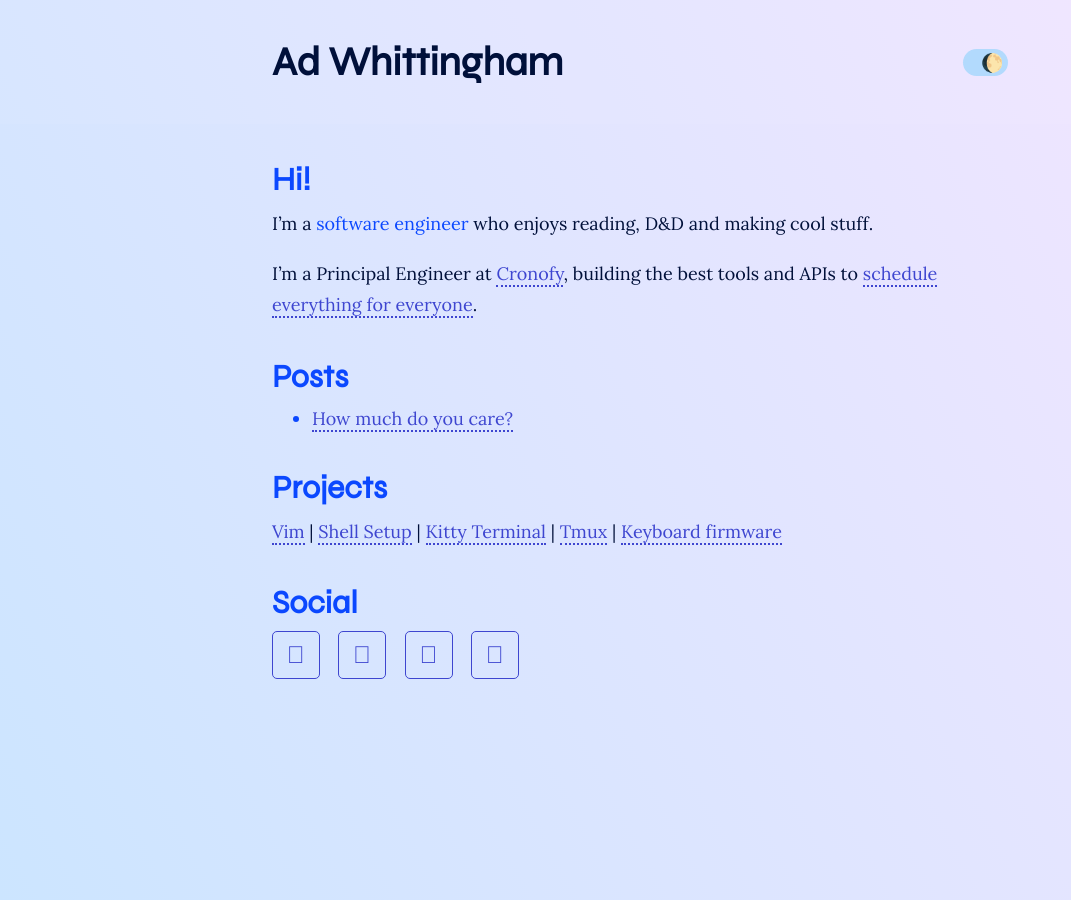
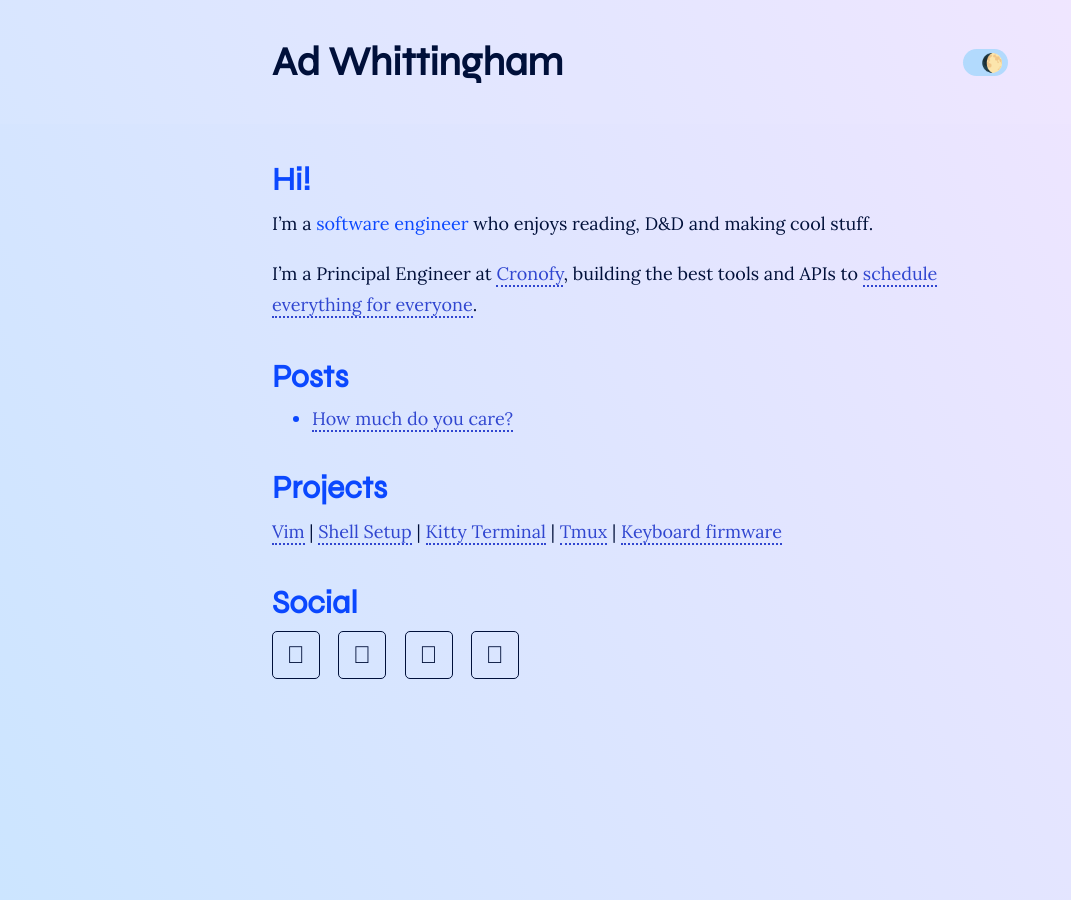
Before and after one commit to AdamWhittingham/personal-site, a Jekyll site: the page built from index.md, in a window 1280 px wide. Shown: the whole page, without its empty margins (0-1071 px from the left). Built offline with Jekyll 4.4.1, drawn with Linux system fonts in a browser that asks for light colours; nearby versions of some CDN libraries.

Commit message:
Update social button colors

```diff
--- a/_sass/_colors.scss
+++ b/_sass/_colors.scss
@@ -22,6 +22,6 @@ body.light {
   --text: #00103A;
   --headings: #0B48FF;
   --selection: #7DB5FF;
-  --link: #3e46d0;
+  --link: #3046D0;
   --blockquote: rgba(255, 255, 255, 0.25);
 }
--- a/_sass/social.scss
+++ b/_sass/social.scss
@@ -18,7 +18,7 @@
     border: 1px solid;
     border-radius: 5px;
     padding: 0.25rem;
-    color: var(--link);
+    color: var(--text);
     transition: all ease-in-out 0.2s;
 
     &:hover{
```
